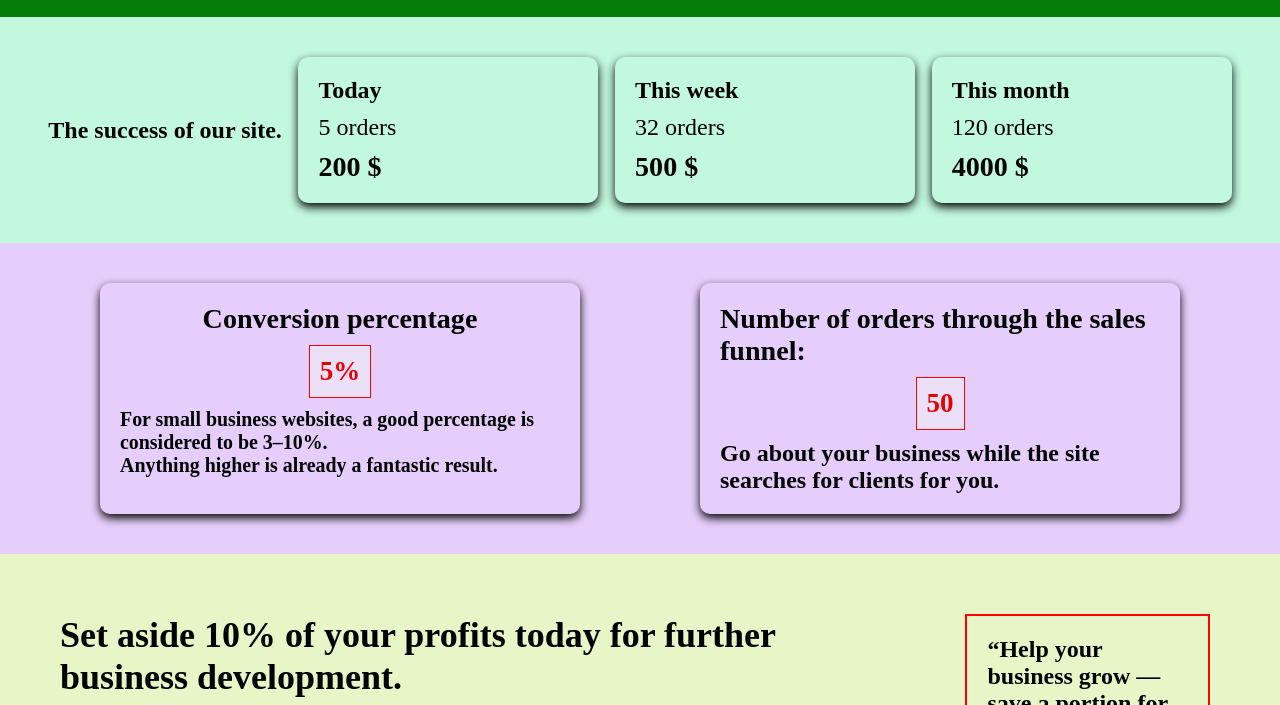
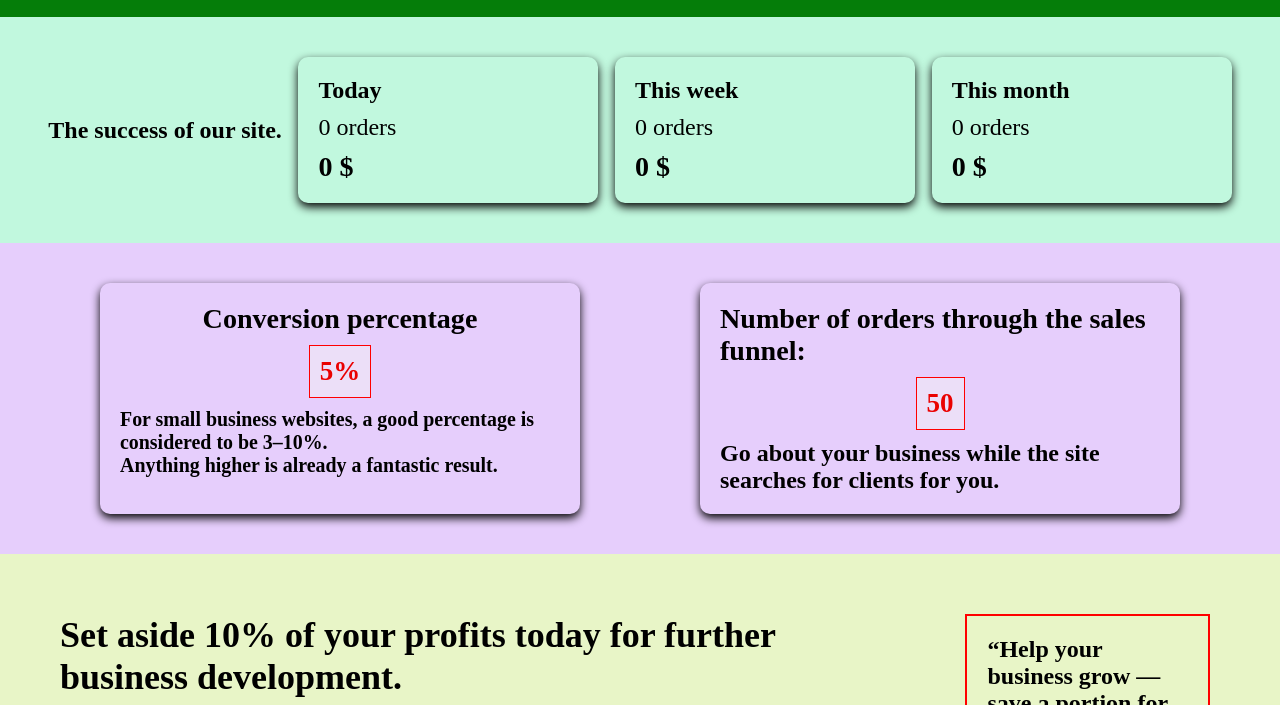
Before and after one commit to AllaBeloshapka/LayerCake, a website: page admin/index.html in a window 1280 px wide. Shown: the part 65-770 px from the top of the page. Drawn offline with nearby package versions, Linux system fonts and the light colour scheme.

Commit message:
Add dynamic statistics section for dashboard

```diff
--- a/admin/index.html
+++ b/admin/index.html
@@ -13,6 +13,7 @@
 
     <!-- Scripts -->
     <script src="index.js" defer></script>
+    <script src="statistics.js" defer></script>
     <script src="https://cdn.jsdelivr.net/npm/chart.js"></script>
   </head>
 
@@ -29,20 +30,26 @@
 
         <div class="stat-card">
           <h4>Today</h4>
-          <p>5 orders</p>
-          <h3>200 $</h3>
+
+          <p id="today-orders-count">0 orders</p>
+
+          <h3 id="today-orders-sum">0 $</h3>
         </div>
 
         <div class="stat-card">
           <h4>This week</h4>
-          <p>32 orders</p>
-          <h3>500 $</h3>
+
+          <p id="week-orders-count">0 orders</p>
+
+          <h3 id="week-orders-sum">0 $</h3>
         </div>
 
         <div class="stat-card">
           <h4>This month</h4>
-          <p>120 orders</p>
-          <h3>4000 $</h3>
+
+          <p id="month-orders-count">0 orders</p>
+
+          <h3 id="month-orders-sum">0 $</h3>
         </div>
       </section>
 
--- /dev/null
+++ b/admin/statistics.js
@@ -0,0 +1,240 @@
+
+/* =========================
+   GET ORDERS FROM STORAGE
+========================= */
+
+function getOrdersFromStorage() {
+  const orders =
+    JSON.parse(localStorage.getItem("orders")) || [];
+
+  return orders;
+}
+
+/* =========================
+   TODAY ORDERS COUNT
+========================= */
+
+function renderTodayOrdersCount() {
+  const orders = getOrdersFromStorage();
+
+  const today = new Date();
+
+  const todayOrders = orders.filter((order) => {
+    const orderDate = new Date(order.sentAt);
+
+    return (
+      orderDate.getFullYear() ===
+        today.getFullYear() &&
+      orderDate.getMonth() ===
+        today.getMonth() &&
+      orderDate.getDate() ===
+        today.getDate()
+    );
+  });
+
+  const todayOrdersCountElement =
+    document.getElementById(
+      "today-orders-count"
+    );
+
+  todayOrdersCountElement.textContent =
+    `${todayOrders.length} orders`;
+}
+
+renderTodayOrdersCount();
+
+/* =========================
+   WEEK ORDERS COUNT
+========================= */
+
+function renderWeekOrdersCount() {
+  const orders = getOrdersFromStorage();
+
+  const today = new Date();
+
+  const weekAgo = new Date();
+
+  weekAgo.setDate(today.getDate() - 7);
+
+  const weekOrders = orders.filter((order) => {
+    const orderDate = new Date(
+      order.sentAt
+    );
+
+    return (
+      orderDate >= weekAgo &&
+      orderDate <= today
+    );
+  });
+
+  const weekOrdersCountElement =
+    document.getElementById(
+      "week-orders-count"
+    );
+
+  weekOrdersCountElement.textContent =
+    `${weekOrders.length} orders`;
+}
+renderWeekOrdersCount();
+
+/* =========================
+   MONTH ORDERS COUNT
+========================= */
+
+function renderMonthOrdersCount() {
+  const orders = getOrdersFromStorage();
+
+  const today = new Date();
+
+  const monthOrders = orders.filter((order) => {
+    const orderDate = new Date(
+      order.sentAt
+    );
+
+    return (
+      orderDate.getFullYear() ===
+        today.getFullYear() &&
+      orderDate.getMonth() ===
+        today.getMonth()
+    );
+  });
+
+  const monthOrdersCountElement =
+    document.getElementById(
+      "month-orders-count"
+    );
+
+  monthOrdersCountElement.textContent =
+    `${monthOrders.length} orders`;
+}
+
+renderMonthOrdersCount();
+
+/* =========================
+   TODAY ORDERS REVENUE
+========================= */
+
+function renderTodayOrdersRevenue() {
+  const orders = getOrdersFromStorage();
+
+  const today = new Date();
+
+  const todayOrders = orders.filter((order) => {
+    const orderDate = new Date(
+      order.sentAt
+    );
+
+    return (
+      orderDate.getFullYear() ===
+        today.getFullYear() &&
+      orderDate.getMonth() ===
+        today.getMonth() &&
+      orderDate.getDate() ===
+        today.getDate()
+    );
+  });
+
+  const totalRevenue = todayOrders.reduce(
+    (sum, order) => {
+      return (
+        sum + Number(order.price || 0)
+    );
+    },
+    0
+  );
+
+  const todayRevenueElement =
+    document.getElementById(
+      "today-orders-sum"
+    );
+
+  todayRevenueElement.textContent =
+    `${totalRevenue} $`;
+}
+
+renderTodayOrdersRevenue();
+
+/* =========================
+   WEEK ORDERS REVENUE
+========================= */
+
+function renderWeekOrdersRevenue() {
+  const orders = getOrdersFromStorage();
+
+  const today = new Date();
+
+  const weekAgo = new Date();
+
+  weekAgo.setDate(today.getDate() - 7);
+
+  const weekOrders = orders.filter((order) => {
+    const orderDate = new Date(
+      order.sentAt
+    );
+
+    return (
+      orderDate >= weekAgo &&
+      orderDate <= today
+    );
+  });
+
+  const totalRevenue = weekOrders.reduce(
+    (sum, order) => {
+      return (
+        sum + Number(order.price || 0)
+      );
+    },
+    0
+  );
+
+  const weekRevenueElement =
+    document.getElementById(
+      "week-orders-sum"
+    );
+
+  weekRevenueElement.textContent =
+    `${totalRevenue} $`;
+}
+
+renderWeekOrdersRevenue();
+
+/* =========================
+   MONTH ORDERS REVENUE
+========================= */
+
+function renderMonthOrdersRevenue() {
+  const orders = getOrdersFromStorage();
+
+  const today = new Date();
+
+  const monthOrders = orders.filter((order) => {
+    const orderDate = new Date(
+      order.sentAt
+    );
+
+    return (
+      orderDate.getFullYear() ===
+        today.getFullYear() &&
+      orderDate.getMonth() ===
+        today.getMonth()
+    );
+  });
+
+  const totalRevenue = monthOrders.reduce(
+    (sum, order) => {
+      return (
+        sum + Number(order.price || 0)
+      );
+    },
+    0
+  );
+
+  const monthRevenueElement =
+    document.getElementById(
+      "month-orders-sum"
+    );
+
+  monthRevenueElement.textContent =
+    `${totalRevenue} $`;
+}
+renderMonthOrdersRevenue();
--- a/galery/index-galery.js
+++ b/galery/index-galery.js
@@ -155,6 +155,7 @@ orderForm.addEventListener("submit", (event) => {
     productId: productId,
     cakeName: productName,
     customerName: name,
+    price: product.price,
     phone,
     email,
 
```
